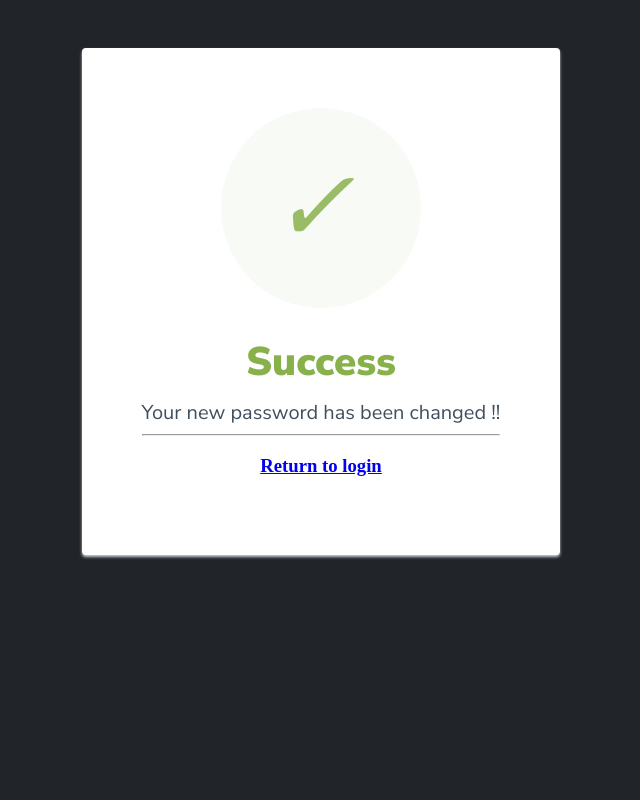
After one commit to arnoldhere/healthcare_using_django, a Django app: page /pwdchanged/ in a window 1280 px wide. The commit adds this page. Shown: the whole page, without its empty margins (319-959 px from the left). Run offline with Django 4.2, Linux system fonts and the light colour scheme.

Commit message:
bug fixes

```diff
--- /dev/null
+++ b/code/healthcareproject/healthcareapp/templates/auth/pwdmsg.html
@@ -0,0 +1,50 @@
+<html>
+  <head>
+    <link href="https://fonts.googleapis.com/css?family=Nunito+Sans:400,400i,700,900&display=swap" rel="stylesheet">
+  </head>
+    <style>
+      body {
+        text-align: center;
+        padding: 40px 0;
+        background: #212529;
+      }
+        h1 {
+          color: #88B04B;
+          font-family: "Nunito Sans", "Helvetica Neue", sans-serif;
+          font-weight: 900;
+          font-size: 40px;
+          margin-bottom: 10px;
+        }
+        p {
+          color: #404F5E;
+          font-family: "Nunito Sans", "Helvetica Neue", sans-serif;
+          font-size:20px;
+          margin: 0;
+        }
+      i {
+        color: #9ABC66;
+        font-size: 100px;
+        line-height: 200px;
+        margin-left:-15px;
+      }
+      .card {
+        background: white;
+        padding: 60px;
+        border-radius: 4px;
+        box-shadow: 0 2px 3px #C8D0D8;
+        display: inline-block;
+        margin: 0 auto;
+      }
+    </style>
+    <body >
+      <div class="card">
+      <div style="border-radius:200px; height:200px; width:200px; background: #F8FAF5; margin:0 auto;">
+        <i class="checkmark">✓</i>
+      </div>
+        <h1>Success</h1>
+        <p>Your new password has been changed !!</p>
+        <hr>
+        <h3 class="text-center text-danger"><a href="{% url "LoginPage" %}" class="text-center text-danger nav-link"> Return to login </a></h3>
+      </div>
+    </body>
+</html>
--- a/code/healthcareproject/healthcareapp/templates/userend/home.html
+++ b/code/healthcareproject/healthcareapp/templates/userend/home.html
@@ -99,7 +99,7 @@
 				<div class="collapse navbar-collapse" id="ftco-nav">
 					<ul class="navbar-nav mr-auto">
 						<li class="nav-item active">
-							<a href="index.html" class="nav-link">Home</a>
+							<a href="" class="nav-link">Home</a>
 						</li>
 						<li class="nav-item">
 							<a href="about.html" class="nav-link">About</a>
--- a/code/healthcareproject/healthcareapp/urls.py
+++ b/code/healthcareproject/healthcareapp/urls.py
@@ -5,6 +5,7 @@ from django.contrib.auth import views as auth_views
 urlpatterns = [
     path("", Loginpage, name="LoginPage"),
     path("loginpage/", Loginpage, name="LoginPage"),
+    path("pwdchanged/",show_msg_pwd, name="show_succes"),
     path("auth/", Auth, name="auth"),  # login authentication
     path("signup/", SignUp, name="SignUp"),  # sign up authentication
     path("logout/", logout,  name="logout"),
--- a/code/healthcareproject/healthcareapp/views.py
+++ b/code/healthcareproject/healthcareapp/views.py
@@ -201,9 +201,14 @@ def new_password(request, email):
 
         if chnge:
             passwordToken.objects.filter(email=email).delete()
-            return HttpResponse("Password changed")
+            print("Password changed")
+            return redirect('show_succes')
         else:
             return HttpResponse("Unable to reset password")
+
+def show_msg_pwd(request):
+    return render(request , 'auth/pwdmsg.html')
+
 
 
 ######    USER LOGIN   #####
```
